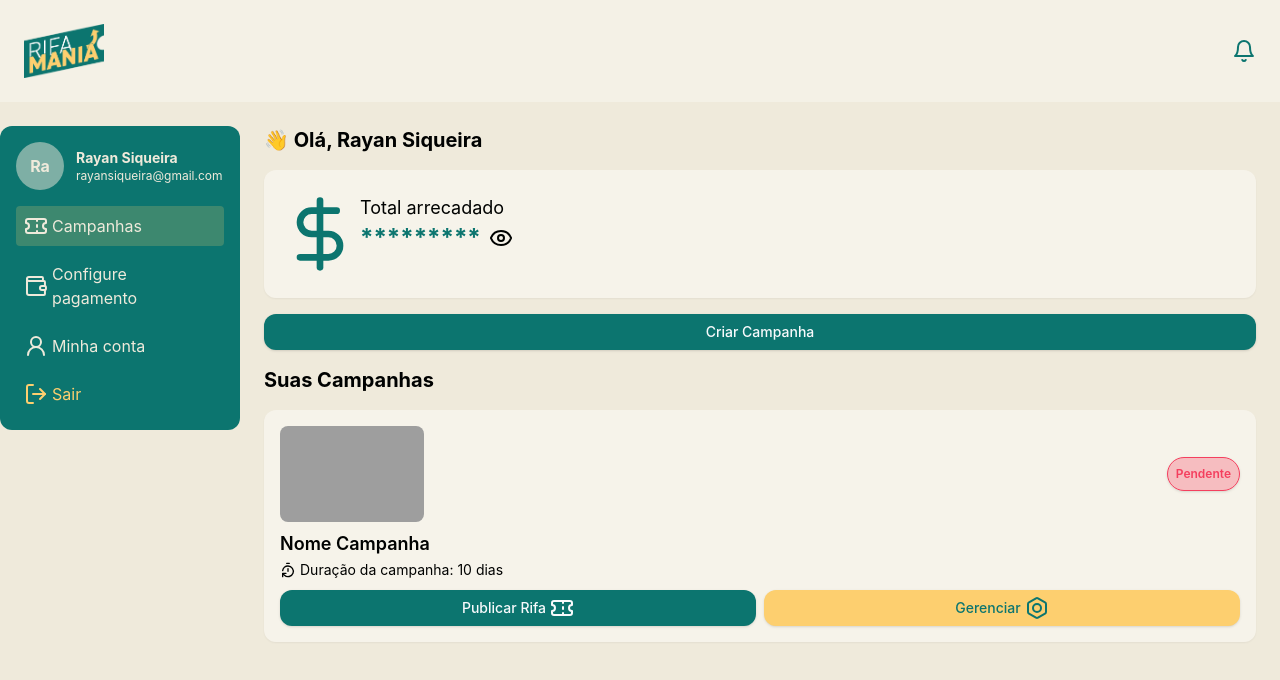
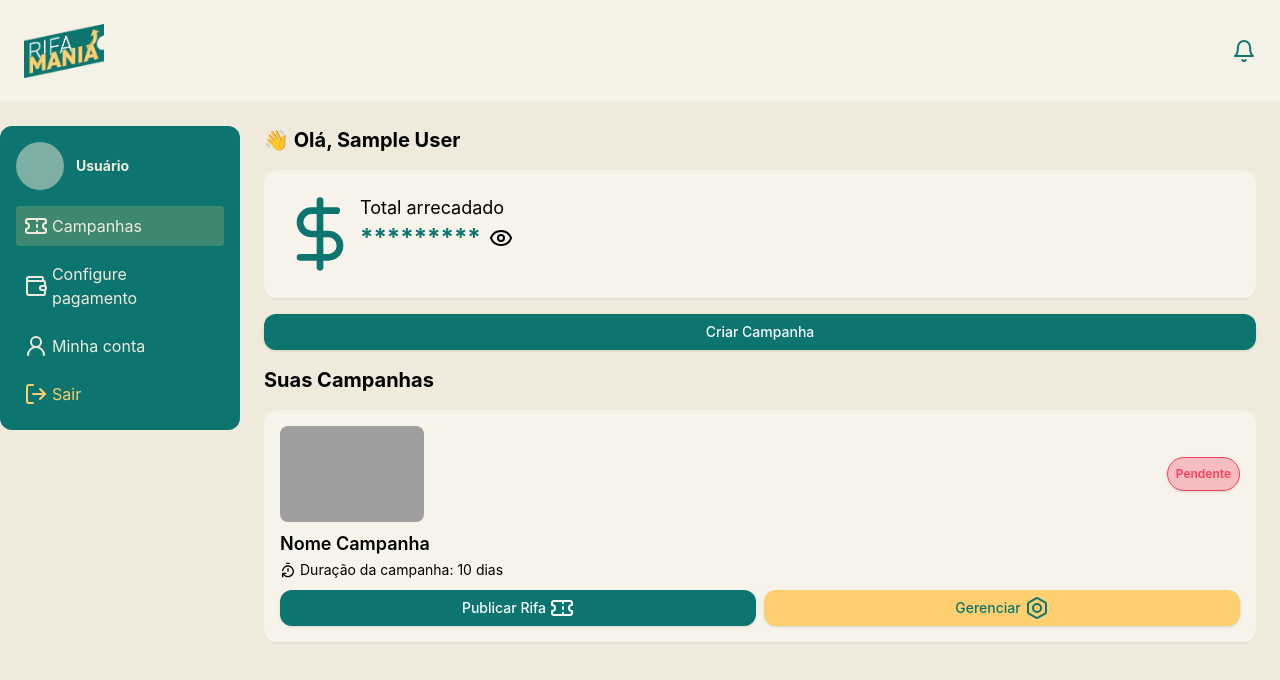
Before and after one commit to Rayan-Aguiar/rifa_mania, a React (Vite) app in the folder Web-RifaMania/: page /home in a window 1280 px wide. Shown: the top 680 px of the page. Built offline with nearby package versions, Linux system fonts and the light colour scheme; no server answers; sample sign-in values are in the browser's storage; grey boxes are pictures that could not be loaded.

Commit message:
feat: implement user data caching in localStorage to persist user information on Home page

```diff
--- /dev/null
+++ b/Web-RifaMania/src/@types/UserData.ts
@@ -0,0 +1,6 @@
+export interface UserDataProps {
+    id?: string;
+    name?: string;
+    email?: string;
+    phone?: string;
+  }
--- a/Web-RifaMania/src/common/layout.tsx
+++ b/Web-RifaMania/src/common/layout.tsx
@@ -1,9 +1,14 @@
+import { UserDataProps } from "@/@types/UserData"
 import LogoImg from "@/assets/Rifamania-logo.png"
+import { API } from "@/configs/api"
 import { removeToken } from "@/configs/auth"
 import { Bell, LogOut, Ticket, User2Icon, Wallet } from "lucide-react"
+import { useEffect, useState } from "react"
 import { NavLink, Outlet, useNavigate } from "react-router-dom"
 
 export default function Layout() {
+
+  const [ userData, setUserData ] = useState<UserDataProps | null>(null)
 
   const navigate = useNavigate()
 
@@ -11,7 +16,36 @@ export default function Layout() {
   const handleLogout = (e: React.MouseEvent<HTMLLIElement>) =>{
     e.preventDefault()
     removeToken()
+    localStorage.removeItem('userData')
     navigate("/")
+  }
+
+  useEffect(() =>{
+    const fetchUserData = async () =>{
+      const token = localStorage.getItem('token')
+      if(!token){
+        navigate('/signin')
+        return
+      }
+
+      try {
+        const response = await API.get('/users',{
+          headers: {
+            Authorization: `Bearer ${token}`,
+          },
+        })
+        setUserData(response.data)
+      } catch (error) {
+        console.error(error)
+      }
+    }
+    fetchUserData()
+  },[navigate])
+
+  const getInitialsName = (name?: string) =>{
+    if(!name) return ''
+    const [ firstLetter, secondLetter ] = name.trim().slice(0, 2).split('')
+    return `${firstLetter?.toUpperCase()}${secondLetter?.toLowerCase()}`
   }
 
   return (
@@ -25,10 +59,10 @@ export default function Layout() {
       <main className="flex container mx-auto py-6">
         <aside className="h-fit w-60 bg-raffle-main rounded-xl p-4 flex flex-col">
           <div className="flex items-center gap-3">
-            <div className="rounded-full h-12 w-12 bg-whiteCustom/50 flex justify-center items-center text-whiteCustom font-bold">Ra</div>
+            <div className="rounded-full h-12 w-12 bg-whiteCustom/50 flex justify-center items-center text-whiteCustom font-bold">{getInitialsName(userData?.name)}</div>
             <div>
-              <p className="text-sm text-whiteCustom font-bold">Rayan Siqueira</p>
-              <p className="text-xs text-whiteCustom truncate">rayansiqueira@gmail.com</p>
+              <p className="text-sm text-whiteCustom font-bold">{userData?.name || 'Usuário'}</p>
+              <p className="text-xs text-whiteCustom truncate">{userData?.email}</p>
             </div>
           </div>
           <ul className="mt-4 text-whiteCustom flex flex-col gap-2">
--- a/Web-RifaMania/src/pages/home/index.tsx
+++ b/Web-RifaMania/src/pages/home/index.tsx
@@ -1,19 +1,57 @@
+import { UserDataProps } from "@/@types/UserData"
 import { Badge } from "@/components/ui/badge"
 import { Button } from "@/components/ui/button"
+import { API } from "@/configs/api"
 import { Bolt, DollarSign, Eye, EyeOff, Ticket, TimerReset } from "lucide-react"
-import { useState } from "react"
+import { useEffect, useState } from "react"
+import { useNavigate } from "react-router-dom"
+
+
 
 export default function Home() {
     const [ showBalace, setShowBalace ] = useState(false)
+    const [ userData, setUserData ] = useState<UserDataProps | null>(null)
+    const navigate = useNavigate()
 
     const toggleBalaceVisibility = () => {
         setShowBalace(!showBalace)
     }
 
+    useEffect(() =>{
+      const fetchUserData = async () => {
+        const token = localStorage.getItem('token')
+
+        if(!token){
+          navigate('/signin')
+          return;
+        }
+
+        const cachedUserData = localStorage.getItem('userData')
+        if(cachedUserData){
+          setUserData(JSON.parse(cachedUserData))
+          return;
+        }
+
+        try{
+          const response = await API.get("/users", {
+            headers: {
+              Authorization: `Bearer ${token}`,
+            },
+          });
+          setUserData(response.data);
+          localStorage.setItem('userData', JSON.stringify(response.data))
+        }catch(error){
+          console.error(error)
+        }
+
+      }
+      fetchUserData()
+    },[navigate])
+
 
   return (
     <div className="flex flex-col gap-4 text-blackCustom">
-      <h1 className="text-xl font-bold">👋 Olá, Rayan Siqueira</h1>
+      <h1 className="text-xl font-bold">👋 Olá, {userData?.name}</h1>
       <div className="flex h-32 w-full items-center rounded-xl bg-white/40 p-4 shadow-sm">
         <div className="flex">
           <div>
```
Also changed, not shown: 1 other file (tests, documents, lock files or other folders).
